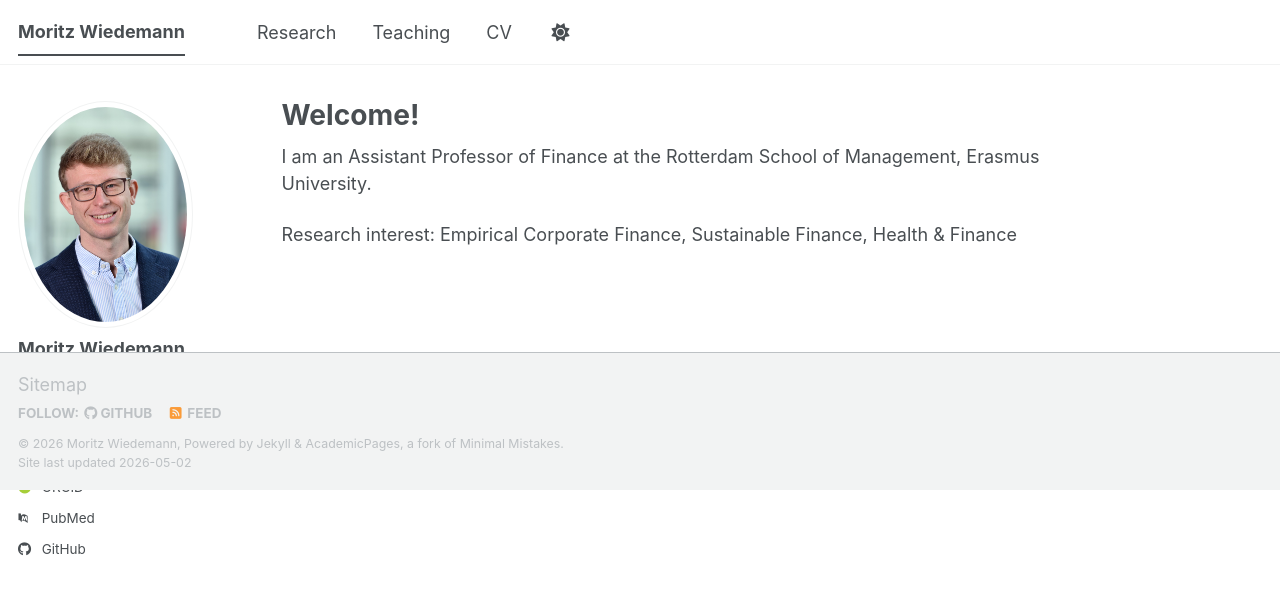
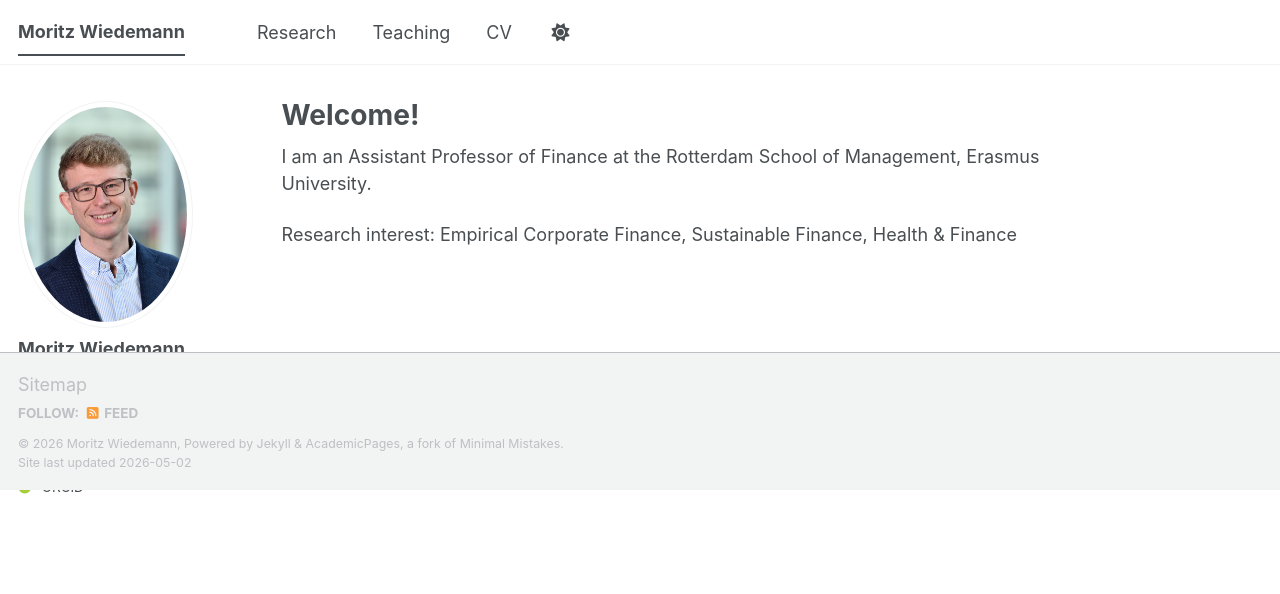
Before and after one commit to WiedemannM/WiedemannM.github.io, a Jekyll site: the page built from _pages/about.md, in a window 1280 px wide. Shown: the top 594 px of the page. Built offline with Jekyll 4.4.1, drawn with Linux system fonts in a browser that asks for light colours; some web fonts are replaced; a script bundle is joined from its source files by our own code; library files that are not in the unit come from our copies.

Commit message:
Update _config.yml

```diff
--- a/_config.yml
+++ b/_config.yml
@@ -41,7 +41,7 @@ author:
   orcid            : "https://orcid.org/yourorcidurl"
   semantic         : # URL
   ssrn             : # URL
-  pubmed           : "https://www.ncbi.nlm.nih.gov/pubmed/?term=john+snow"
+  pubmed           : # "https://www.ncbi.nlm.nih.gov/pubmed/?term=john+snow"
   researchgate     : # URL
   scopus           : # URL
   zotero           : # URL
@@ -51,7 +51,7 @@ author:
   bitbucket        : # Username - Update with your username on the site
   codepen          : # Username
   dribbble         : # Username
-  github           : "academicpages"
+  github           : # "academicpages"
   kaggle           : # Username
   stackoverflow    : # User number or user number and name (i.e., use "1" or "1/jeff-atwood")
 
```
